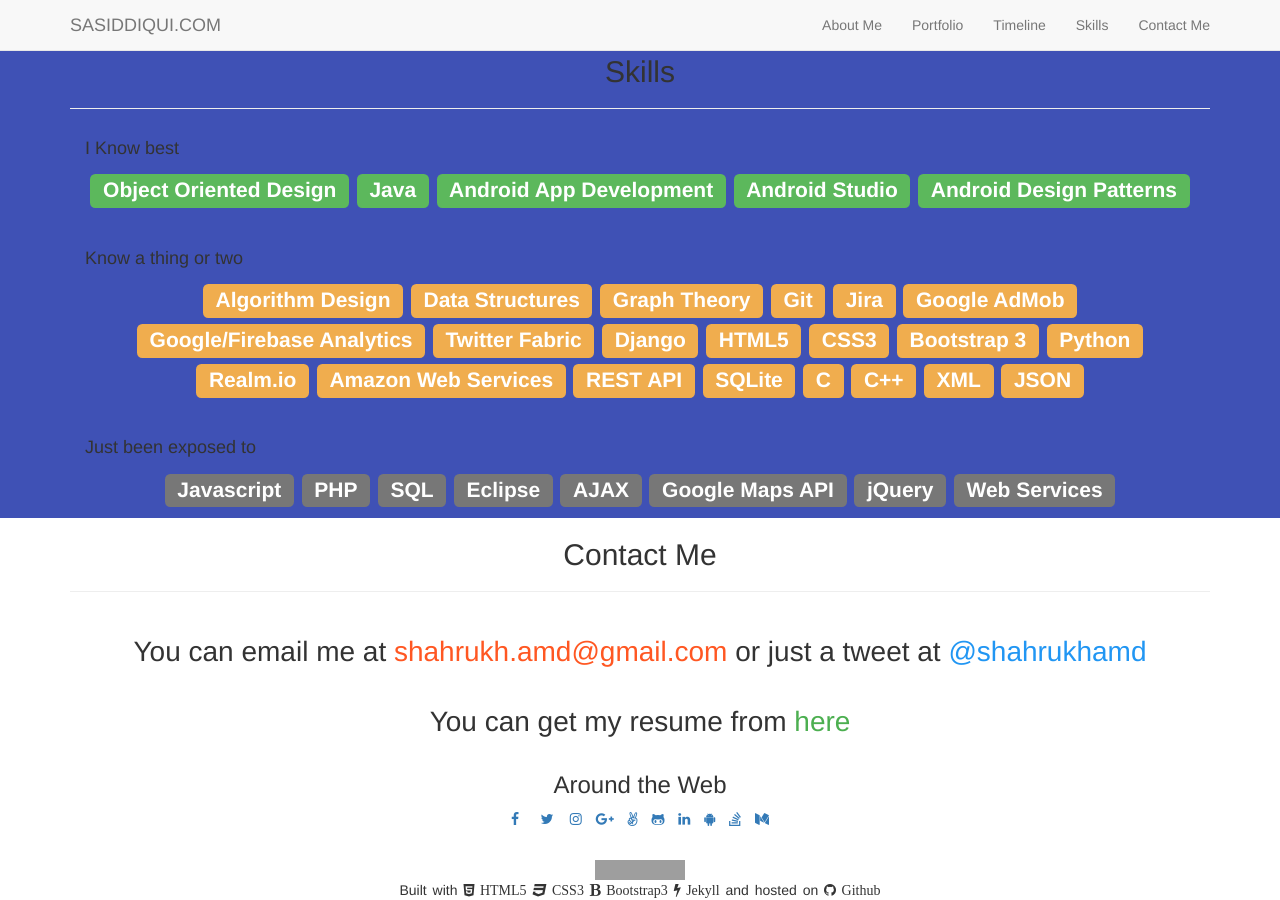
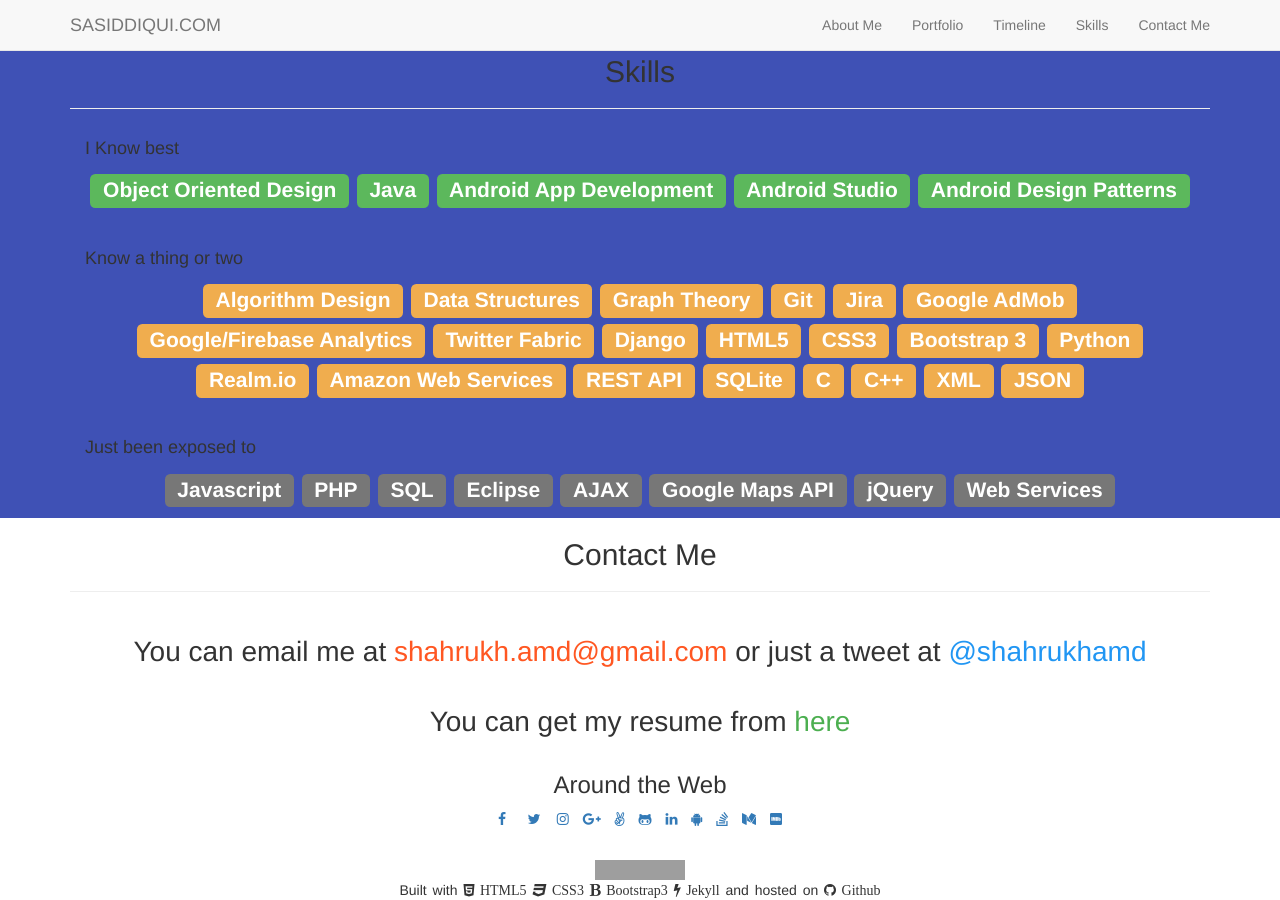
Before and after one commit to shahrukhamd/shahrukhamd.github.io, a Jekyll site: the page built from about.md, in a window 1280 px wide and 900 px high, scrolled down 4712 px. Built offline with Jekyll 4.4.1, drawn with Linux system fonts in a browser that asks for light colours; nearby versions of some CDN libraries; library files that are not in the unit come from our copies; comment, search, counter and statistics services are not loaded; grey boxes are pictures that could not be loaded.

Commit message:
Added my IMDB pifile link

```diff
--- a/_includes/footer.html
+++ b/_includes/footer.html
@@ -8,43 +8,47 @@
                     <ul class="list-inline">
 
                         <li>
-                            <a href="https://www.facebook.com/shahrukhamd" class="btn-social btn-outline" title="Facebook"><i class="fa fa-fw fa-facebook"></i></a>
+                            <a href="https://www.facebook.com/shahrukhamd" class="btn-social btn-outline" target="_blank" title="Facebook"><i class="fa fa-fw fa-facebook"></i></a>
                         </li>
 
                         <li>
-                            <a href="https://twitter.com/shahrukhamd" class="btn-social btn-outline" title="Twitter"><i class="fa fa-fw fa-twitter"></i></a>
+                            <a href="https://twitter.com/shahrukhamd" class="btn-social btn-outline" title="Twitter" target="_blank"><i class="fa fa-fw fa-twitter"></i></a>
                         </li>
 
                         <li>
-                            <a href="https://instagram.com/shahrukhamd" class="btn-social btn-outline" title="Instagram"><i class="fa fa-instagram" ></i></a>
+                            <a href="https://instagram.com/shahrukhamd" class="btn-social btn-outline" target="_blank" title="Instagram"><i class="fa fa-instagram" ></i></a>
                         </li>
 
                         <li>
-                            <a href="https://plus.google.com/u/0/+ShahrukhAhmedSiddiquisas" class="btn-social btn-outline" title="Google+"><i class="fa fa-google-plus" ></i></a>
+                            <a href="https://plus.google.com/u/0/+ShahrukhAhmedSiddiquisas" class="btn-social btn-outline" target="_blank" title="Google+"><i class="fa fa-google-plus" ></i></a>
                         </li>
 
                         <li>
-                            <a href="https://angel.co/shahrukhamd" class="btn-social btn-outline"><i class="fa fa-angellist" title="Angel List"></i></a>
+                            <a href="https://angel.co/shahrukhamd" class="btn-social btn-outline" target="_blank" title="Angel List"><i class="fa fa-angellist"></i></a>
                         </li>
 
                         <li>
-                            <a href="https://github.com/shahrukhamd" class="btn-social btn-outline"><i class="fa fa-github-alt" title="Github"></i></a>
+                            <a href="https://github.com/shahrukhamd" class="btn-social btn-outline" target="_blank" title="Github"><i class="fa fa-github-alt"></i></a>
                         </li>
 
                         <li>
-                            <a href="https://in.linkedin.com/in/shahrukhamd" class="btn-social btn-outline"><i class="fa fa-linkedin" title="LinkedIn"></i></a>
+                            <a href="https://in.linkedin.com/in/shahrukhamd" class="btn-social btn-outline" target="_blank" title="LinkedIn"><i class="fa fa-linkedin"></i></a>
                         </li>
 
                         <li>
-                            <a href="http://play.google.com/store/apps/dev?id=6010508690899990646" class="btn-social btn-outline"><i class="fa fa-android" title="Google Play Developer's Page"></i></a>
+                            <a href="http://play.google.com/store/apps/dev?id=6010508690899990646" class="btn-social btn-outline" target="_blank" title="Google Play Developer's Page"><i class="fa fa-android"></i></a>
                         </li>
 
                         <li>
-                            <a href="http://stackoverflow.com/users/3625510/shahrukhamd" class="btn-social btn-outline"><i class="fa fa-stack-overflow" title="Stack Overflow"></i></a>
+                            <a href="http://stackoverflow.com/users/3625510/shahrukhamd" class="btn-social btn-outline" target="_blank" title="Stack Overflow"><i class="fa fa-stack-overflow"></i></a>
                         </li>
 
                         <li>
-                            <a href="https://medium.com/@shahrukhamd" class="btn-social btn-outline"><i class="fa fa-medium" title="Medium"></i></a>
+                            <a href="https://medium.com/@shahrukhamd" class="btn-social btn-outline" target="_blank" title="Medium"><i class="fa fa-medium"></i></a>
+                        </li>
+
+                        <li>
+                            <a href="http://www.imdb.com/user/ur34092515/" class="btn-social btn-outline" target="_blank" title="IMDB"><i class="fa fa-imdb"></i></a>
                         </li>
                     </ul>
                     <br/>
--- a/_includes/head.html
+++ b/_includes/head.html
@@ -18,7 +18,7 @@
     <link rel="alternate" type="application/rss+xml" title="{{ site.title }}" href="{{ " /feed.xml " | prepend: site.baseurl | prepend: site.url }}">
 
     <!-- Custom Fonts -->
-    <link href="https://maxcdn.bootstrapcdn.com/font-awesome/4.6.3/css/font-awesome.min.css" rel="stylesheet" type="text/css">
+    <link href="https://maxcdn.bootstrapcdn.com/font-awesome/4.7.0/css/font-awesome.min.css" rel="stylesheet" type="text/css">
     <link href="https://fonts.googleapis.com/css?family=Montserrat:400,700" rel="stylesheet" type="text/css">
     <link href="https://fonts.googleapis.com/css?family=Lato:400,700,400italic,700italic" rel="stylesheet" type="text/css">
     <link href="/css/timeline.css" rel="stylesheet" type="text/css">
```
